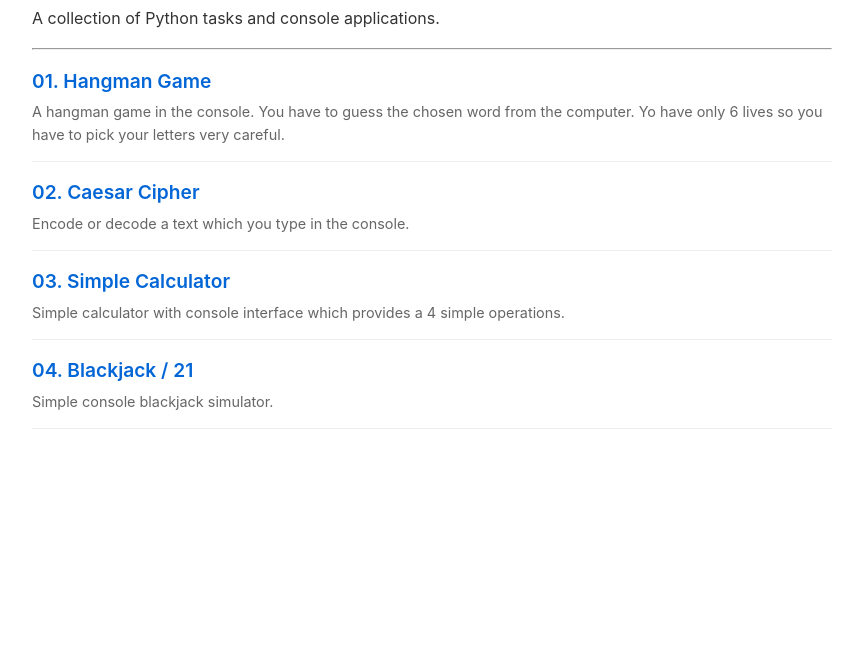
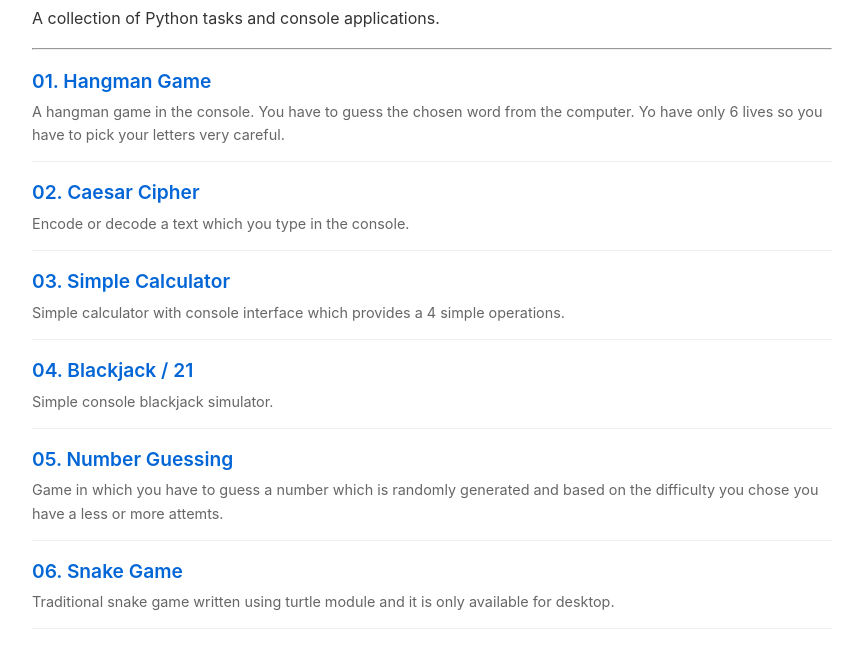
Before and after one commit to SemirBaldzhiev/python-projects, a plain HTML site: page index.html in a window 1280 px wide. Shown: the part 148-816 px from the top of the page, without its empty margins (208-1071 px from the left). Drawn offline with Linux system fonts and the light colour scheme.

Commit message:
Add the new projects to the list

```diff
--- a/index.html
+++ b/index.html
@@ -4,7 +4,6 @@
     <meta charset="UTF-8">
     <title>My Python Projects</title>
     <style>
-        /* Simple, clean styling */
         body {
             font-family: -apple-system, BlinkMacSystemFont, "Segoe UI", Roboto, Helvetica, Arial, sans-serif;
             max-width: 800px;
@@ -14,22 +13,19 @@
             color: #333;
         }
 
-        /* Your Logo Styling */
         pre {
             font-family: "Courier New", Courier, monospace;
             font-weight: bold;
-            overflow-x: auto; /* Adds scrollbar if logo is too wide on mobile */
+            overflow-x: auto;
             margin-bottom: 40px;
         }
 
-        /* The List Styling */
         ul { padding: 0; list-style-type: none; }
         li { margin-bottom: 15px; border-bottom: 1px solid #eee; padding-bottom: 15px; }
 
-        /* The Links */
         .task-link {
             font-size: 1.2em;
-            color: #0366d6; /* GitHub Blue */
+            color: #0366d6;
             text-decoration: none;
             font-weight: 600;
         }
@@ -68,6 +64,14 @@
             <a href="web-view\blackjack.html" class="task-link">04. Blackjack / 21</a>
             <span class="description">Simple console blackjack simulator.</span>
         </li>
+        <li>
+            <a href="web-view\number_guessing.html" class="task-link">05. Number Guessing</a>
+            <span class="description">Game in which you have to guess a number which is randomly generated and based on the difficulty you chose you have a less or more attemts.</span>
+        </li>
+        <li>
+            <a href="web-view\snake_game.html" class="task-link">06. Snake Game</a>
+            <span class="description">Traditional snake game written using turtle module and it is only available for desktop.</span>
+        </li>
     </ul>
 
 </body>
```
